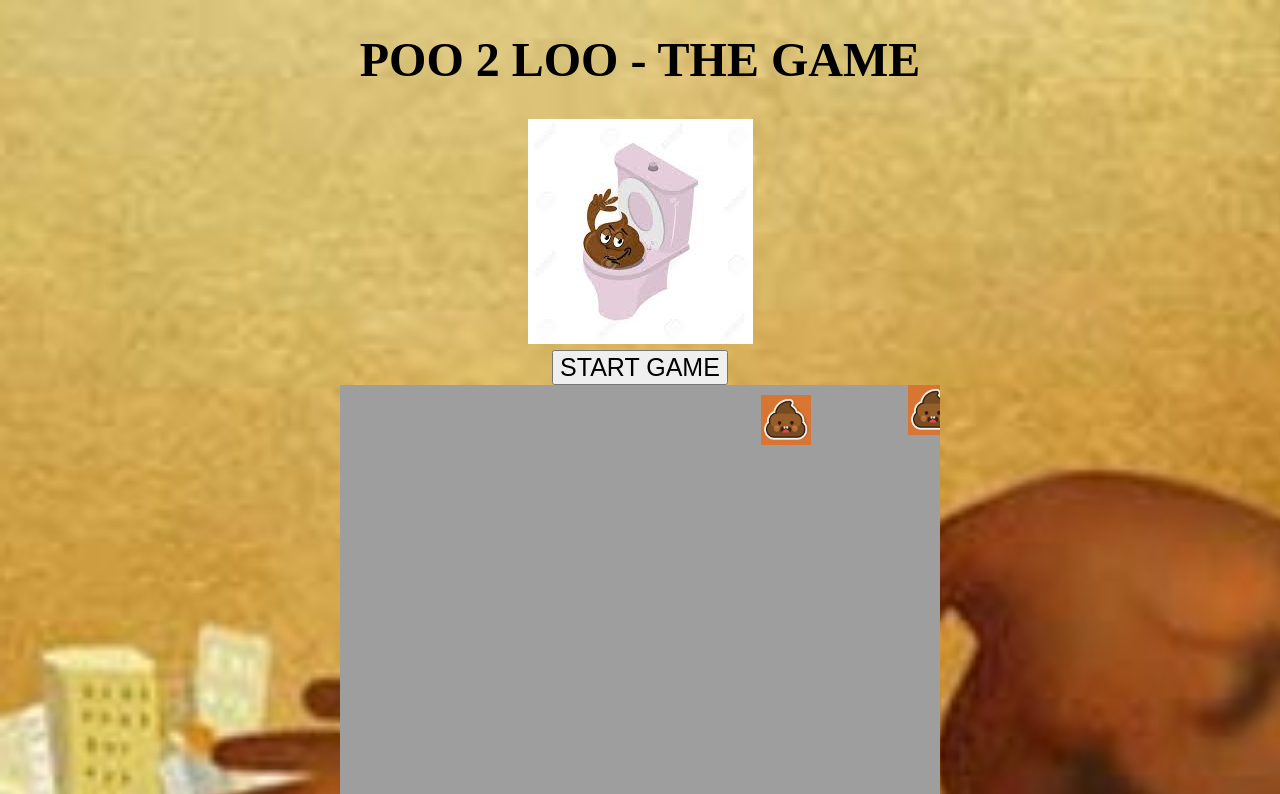
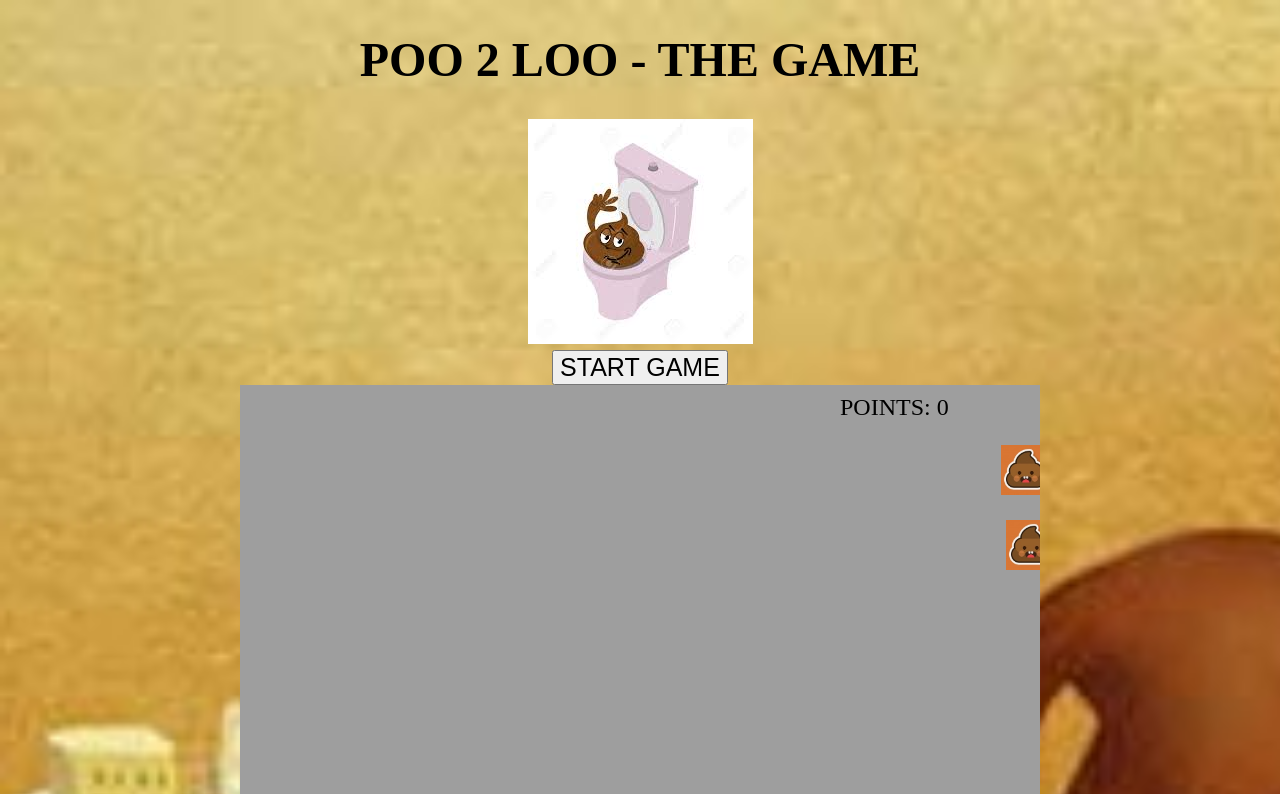
Before and after one commit to kkbrains1/ih-project1-game, a plain HTML site: page index.html in a window 1280 px wide. Both pictures are taken after a click on the button "START GAME". Shown: the top 794 px of the page. Drawn offline with Linux system fonts and the light colour scheme.

Commit message:
day 2 coding - AM

```diff
--- a/index.html
+++ b/index.html
@@ -21,7 +21,7 @@
     </div>
 
     <div id="game-canvas">
-      <canvas id="canvas" width="600" height="600"></canvas>
+      <canvas id="canvas" width="800" height="800"></canvas>
     </div>
 
     <div>
@@ -39,6 +39,7 @@
     <script type="text/javascript" src="/scripts/background.js"></script>
     <script type="text/javascript" src="/scripts/loo.js"></script>
     <script type="text/javascript" src="/scripts/fallingobject.js"></script>
+    <script type="text/javascript" src="/scripts/scoreboard.js"></script>
     <script type="text/javascript" src="/scripts/game.js"></script>
     <script type="text/javascript" src="/scripts/main.js"></script>
   </body>
--- a/scripts/fallingobject.js
+++ b/scripts/fallingobject.js
@@ -7,9 +7,11 @@ class FallingObject {
     //this.setRandomPosition();
     this.width = 50;
     this.height = 50;
-    this.speed = 10;
+    this.speedY = 50;
+    this.gravity = 1.5;
     this.objectImage = new Image();
     this.objectImage.src = '/images/poo_scared.jpg';
+    this.fallingObjects = this.game.fallingObjects
   };
 
 /*   setRandomPosition() {
@@ -28,19 +30,54 @@ class FallingObject {
   } */
 
   runLogic () {
-    this.y += this.speed;
+    this.y += this.speedY;
+    this.speedY *= this.gravity
+
+    this.checkCollisionLoo();
+    this.checkCollisionGround();
+
+  }
+
+  checkCollisionLoo() {
+    //botttom of object hits top of loo
+    if (((this.y + this.height) >= this.game.loo.y)
+    //botttom of object above ground
+    && ((this.y + this.height) < this.game.$canvas.height)
+    //centre of object <= right of loo
+    && (this.x + (this.width / 2)) <= (this.game.loo.x + this.game.loo.width)
+    //centre of object >= left of loo
+    && (this.x + (this.width / 2)) >= this.game.loo.x ) {
+      // win a point
+      this.game.score++;
+      console.log('you caught the poo!');
+      //remove last element of object array
+      this.fallingObjects.pop();
+    }
+
+  }
+
+  checkCollisionGround() {
+    //botttom of object hits the ground
+    if ((this.y + this.height) >= this.game.$canvas.height) {
+      // lose a point
+      this.game.score--;
+      console.log('SPLAT!');
+      //remove last element of object array
+      this.fallingObjects.pop();
+
+    }
   }
 
 
   draw() {
 
   //this.context.save();
-
+  // load img and draw once
   this.objectImage.addEventListener('load', () => {
     this.context.drawImage(this.objectImage, this.x - (this.width / 2), this.y, this.width, this.height);
     //this.context.drawImage(this.backgroundImage, 0, 0, this.x, this.y);
   })
-
+  //draw img again once loaded
   this.context.drawImage(this.objectImage, this.x - (this.width / 2), this.y, this.width, this.height);
   //console.dir(this.objectImage);
 
--- a/scripts/game.js
+++ b/scripts/game.js
@@ -7,17 +7,18 @@ class Game {
     this.background = new Background(this);
     this.fallingObjects = [];
     this.loo = new Loo(this);
-
+    this.scoreBoard = new ScoreBoard(this);
   }
 
   start () {
-    this.createFallingObjects();
-
+    //this.createFallingObjects();
     // Loop
+    this.score = 0;
     this.loop();
   }
 
   setKeyBindings() {
+    //move left and right based on arrow keys
     window.addEventListener('keydown', (event) => {
       // Stop the default behavior (moving the screen to the left/up/right/down)
       event.preventDefault();
@@ -39,12 +40,14 @@ class Game {
 
 
   createFallingObjects() {
-    const fallingObject = new FallingObject(this, Math.floor(Math.random() * this.$canvas.width), 0);
-    for (let i = 0; i < fallingObject.length; i++) {
-      if (fallingObject[i-1].y - fallingObject[i].y > 50);
-    } this.fallingObjects.push(fallingObject);
+    // create array of falling objects
+    const fallingObject = new FallingObject(this, Math.floor(Math.random() * this.$canvas.width), 10);
+/*     for (let i = 0; i < fallingObject.length; i++) {
+      if (fallingObject[i-1].y - fallingObject[i].y > 100);
+    }  */
+    this.fallingObjects.push(fallingObject);
     //console.log(`new object x ${fallingObject.x} and y ${fallingObject.y}`);
-    console.log(this.fallingObjects);
+    //console.log(this.fallingObjects);
 /*     setTimeout(() => {
 
       this.createFallingObjects();
@@ -59,11 +62,13 @@ class Game {
   }
 
   runLogic() {
-     for (const element of this.fallingObjects) {
+    this.createFallingObjects();
+    for (const element of this.fallingObjects) {
       //console.log(element.x, element.y)
       element.runLogic();
     }
-    this.createFallingObjects();
+    //this.createFallingObjects();
+
   }
 
   draw() {
@@ -71,12 +76,13 @@ class Game {
 
     this.background.draw();
     //console.log(this.fallingObjects);
+    this.loo.draw();
     for (const element of this.fallingObjects) {
       //console.log(element);
       element.draw();
     };
     //this.poos.draw();
-    this.loo.draw();
+    this.scoreBoard.draw();
 
 
   }
@@ -86,7 +92,7 @@ class Game {
     this.draw();
     setTimeout(() => {
       this.loop();
-    }, 3000)
+    }, 2500)
   }
 
 }
--- a/scripts/loo.js
+++ b/scripts/loo.js
@@ -2,29 +2,25 @@ class Loo {
   constructor(game) {
     this.game = game;
     this.context = this.game.context;
-    this.x = this.game.$canvas.width / 2;
-    this.y = this.game.$canvas.height  - (this.game.$canvas.height / 6);
     this.width = 100;
     this.height = 160;
+    this.x = this.game.$canvas.width / 2;
+    this.y = this.game.$canvas.height  - (this.height);
     this.looImage = new Image();
     this.looImage.src = '/images/loo.jpg';
-    //this.backgroundImage.width = this.game.$canvas.width;
+
   };
-
-  checkCollisionWithObject() {
-
-  }
 
   moveRight() {
     if (this.x < (this.game.$canvas.width - this.width / 2)) {
-      this.x += 10;
+      this.x += 15;
       //console.log('x and y' , this.x, this.y);
     }
   }
 
   moveLeft() {
     if (this.x > (this.width / 2)) {
-      this.x -=10;
+      this.x -= 15;
     }
     //console.log('x and y' , this.x, this.y);
   }
--- /dev/null
+++ b/scripts/scoreboard.js
@@ -0,0 +1,14 @@
+class ScoreBoard {
+  constructor(game) {
+    this.game = game;
+    this.context = this.game.context;
+    this.x = this.game.$canvas.width - 200;
+    this.y = 30;
+    this.maxWidth = 160;
+  }
+
+  draw() {
+    this.context.font = '24px bold sans-serif';
+    this.context.fillText(`POINTS: ${this.game.score}`, this.x, this.y , this.maxWidth);
+  }
+}
```
Also changed, not shown: Poo2Loo_NOTES.txt (deleted), notes/Poo2Loo_NOTES.txt (added), 1 other file.
